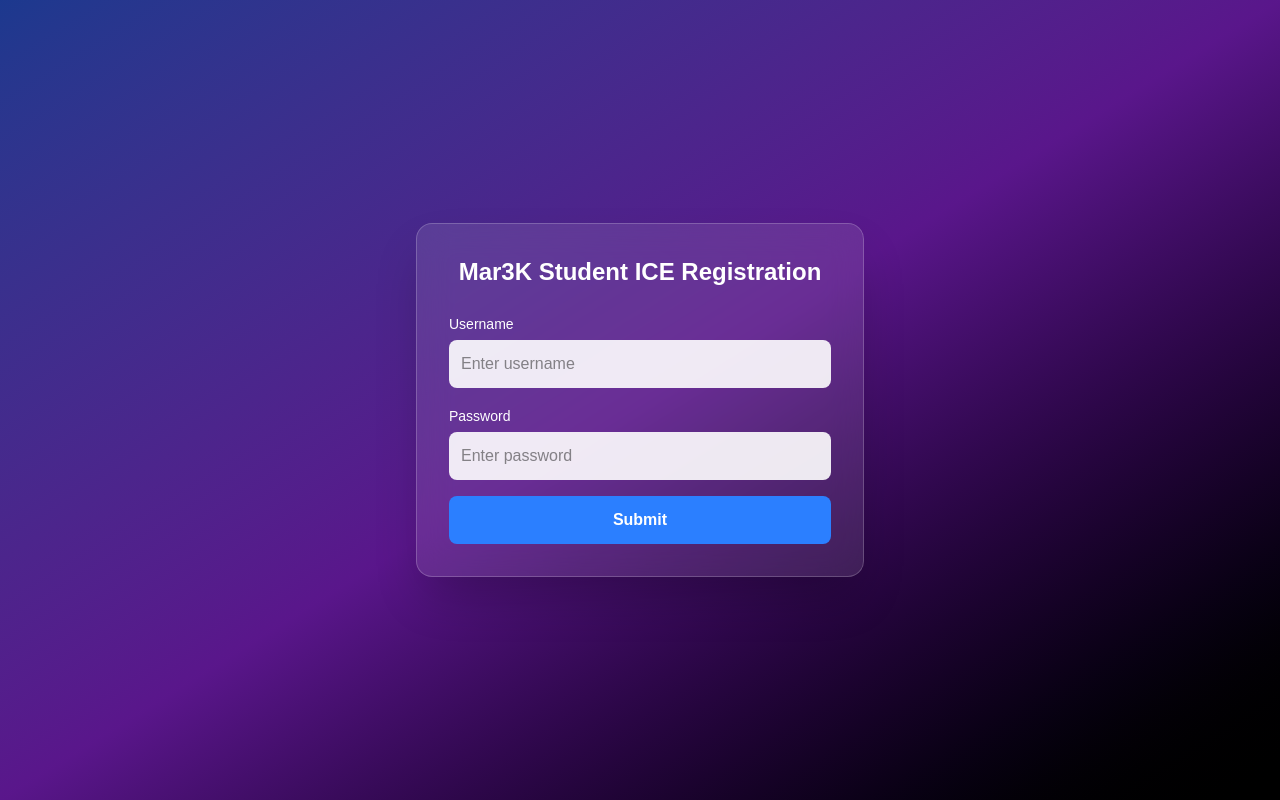
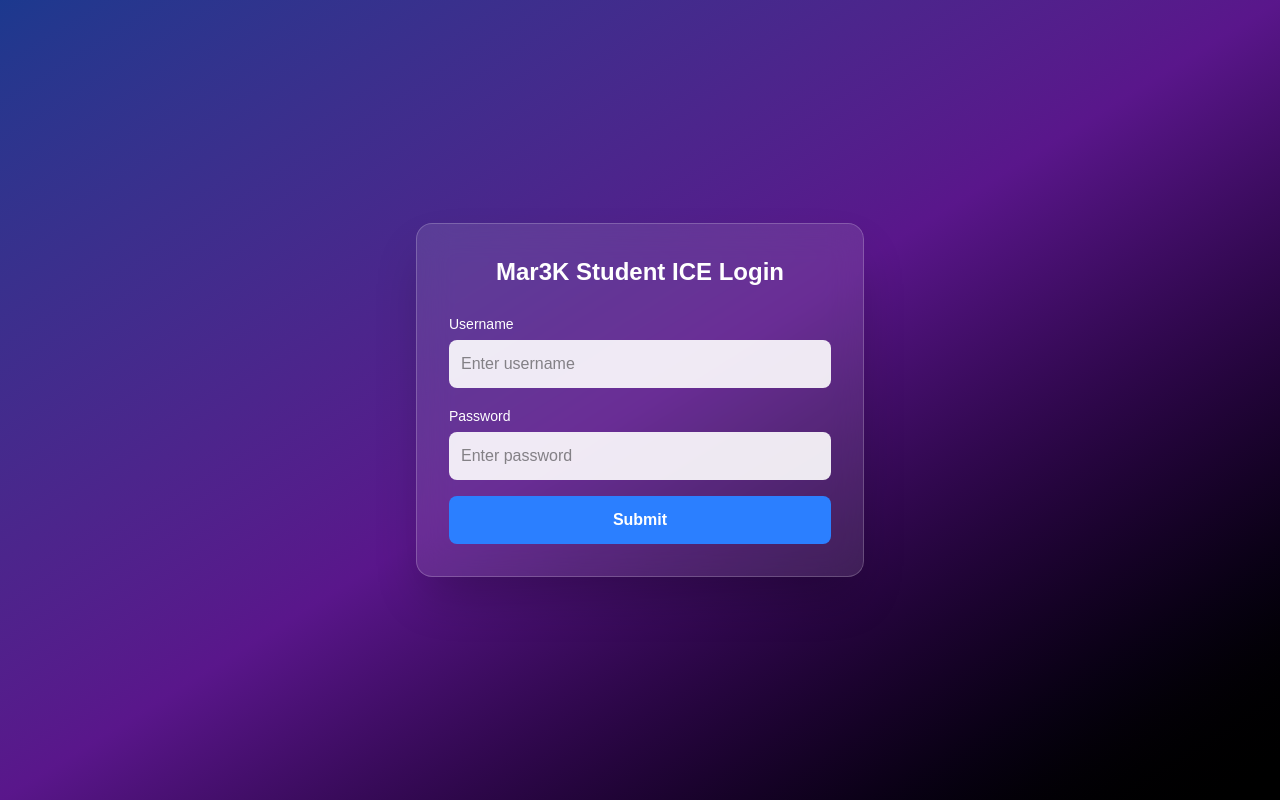
Before and after one commit to subasris/login-system, a Next.js app: page / in a window 1280 px wide. Built offline with nearby package versions, Linux system fonts and the light colour scheme.

Commit message:
login page label update

```diff
--- a/app/page.tsx
+++ b/app/page.tsx
@@ -42,7 +42,7 @@ export default function Home() {
 
         {/* Heading */}
         <h1 className="text-2xl font-bold text-center text-white mb-6">
-          Mar3K Student ICE Registration
+          Mar3K Student ICE Login
         </h1>
 
         {/* Form */}
```
